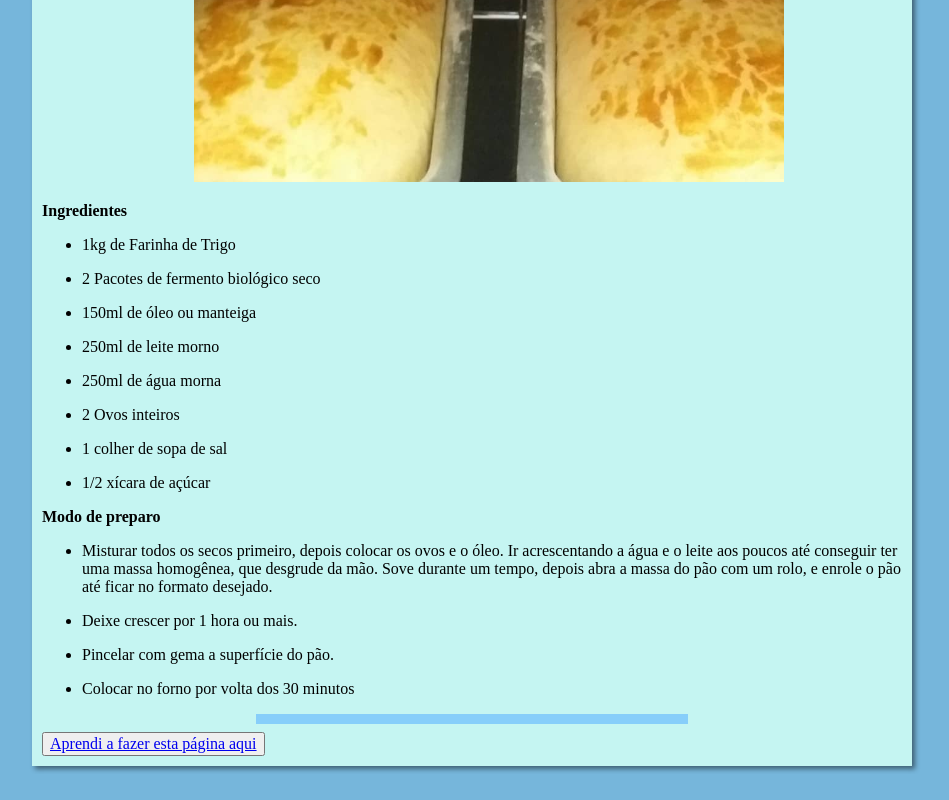
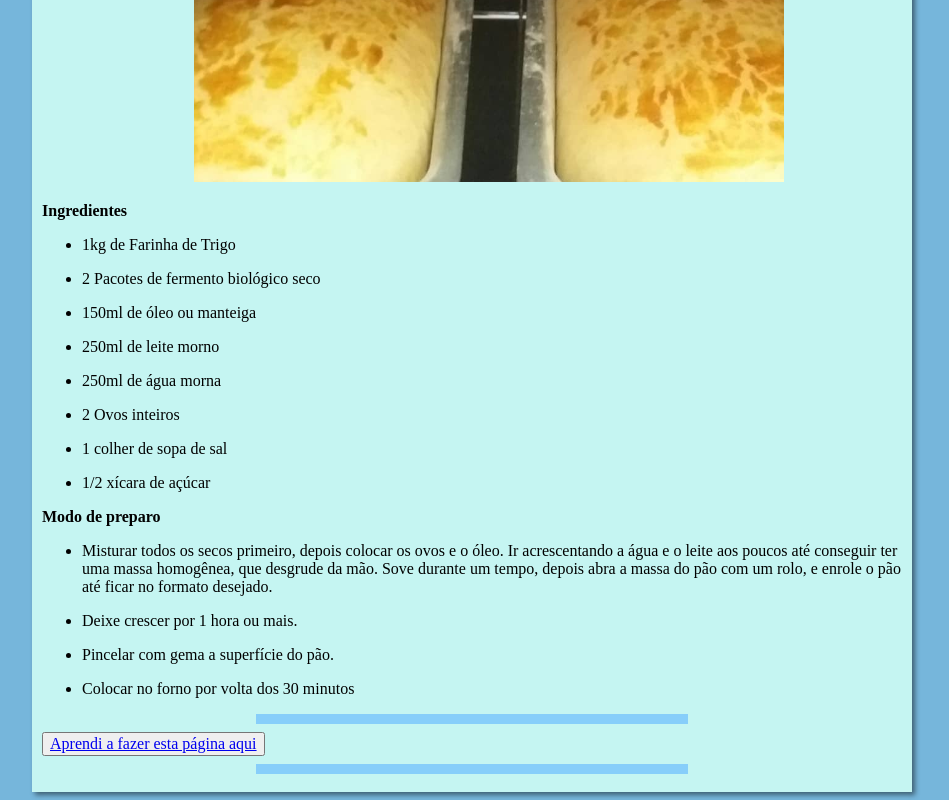
Before and after one commit to RangeleGuimaraes/Projeto-do-Site, a plain HTML site: page index.html in a window 1280 px wide. Shown: the part 1458-2258 px from the top of the page, without its empty margins (168-1117 px from the left). Before the commit the page ends 2232 px from the top, so only its background shows below. Drawn offline with Linux system fonts and the light colour scheme.

Commit message:
Update index.html

```diff
--- a/index.html
+++ b/index.html
@@ -72,6 +72,8 @@
 
                 <button><a href= "Link.html">Aprendi a fazer esta página aqui</a></button>
 
+                <hr size="10" width="50%" align="center" color="#87CEFA" noshade>
+
 
 
     </main>
```
